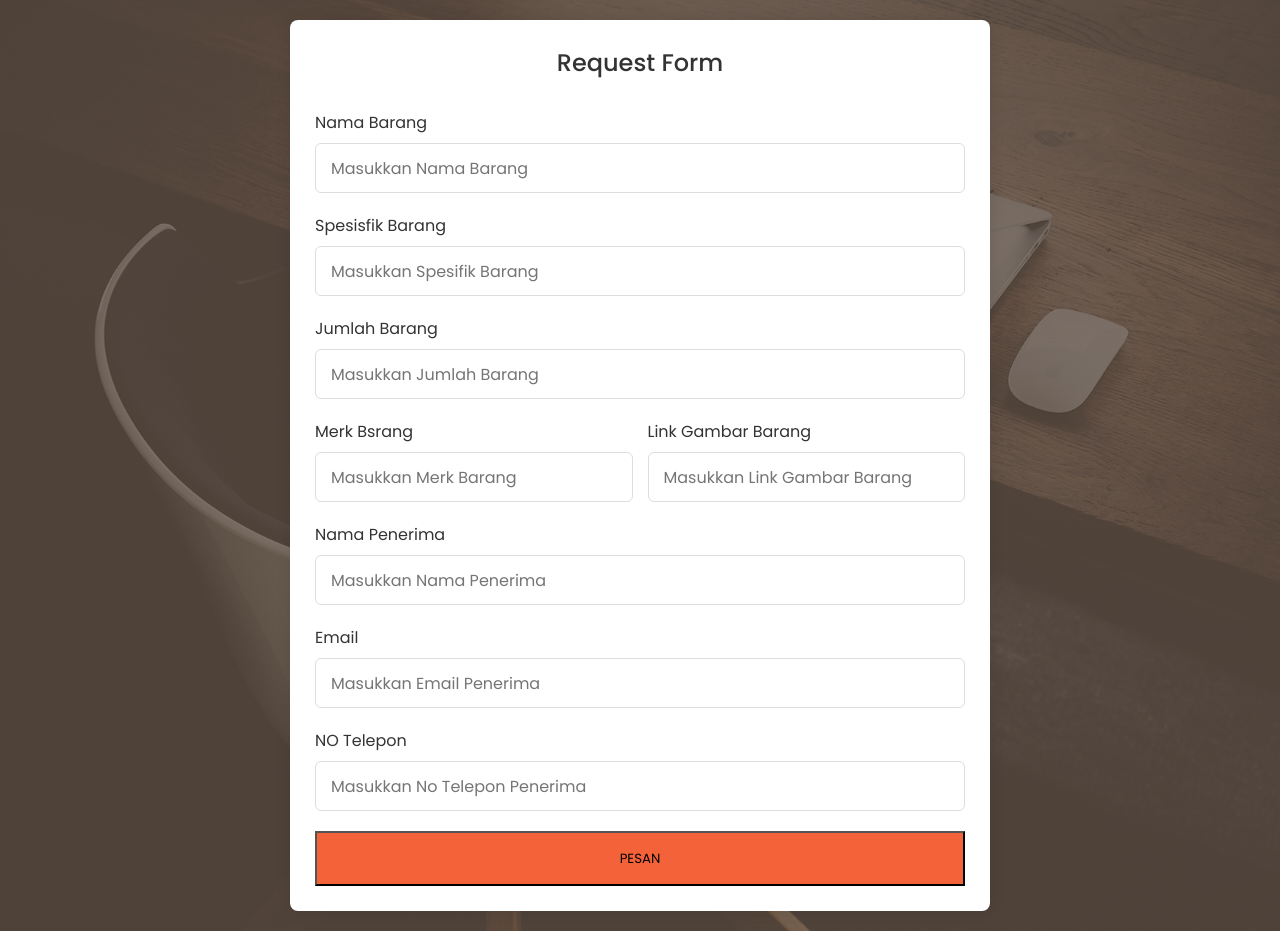
After one commit to NovaRamadhana/entahjastip, a CodeIgniter app: page /database/Request in a window 1280 px wide. The commit adds this page. Run offline with CodeIgniter, Linux system fonts and the light colour scheme; data that the repository does not hold is empty.

Commit message:
Update request page

```diff
--- /dev/null
+++ b/application/controllers/Request.php
@@ -0,0 +1,69 @@
+<?php
+
+class Request extends CI_Controller
+{
+    function __construct()
+    {
+        parent::__construct();
+        $this->load->model('request_m');
+	    $this->load->model('Navbar');
+    }
+
+    //menampilkan data mahasiswa
+    function index()
+    {
+        //ambil data dari model
+        $data['judul'] = "ReQuest Form";
+        $data['request_produk'] = $this->request_m->get_request();
+	    $data['kategori'] = $this->Navbar->getCategories();
+        //ambil template tampilan dari view
+        $this->load->view('request_v', $data);
+    }
+
+    // function insert()
+    // {
+    //     if ($this->input->post()) {
+    //         $data_input_user = $this->input->post();
+    //         //print_r($data_input_user);
+    //         //exit;
+    //         $result =  $this->TanamanModel->insert_tanaman($data_input_user);
+    //         if ($result > 0) {
+    //             //sukses
+    //             $this->session->set_flashdata('msg', '<div class="alert alert-success" role="alert">
+    //             Success! Data berhasil disimpan
+    //           </div>
+    //           ');
+    //         } else {
+    //             //err
+    //             $this->session->set_flashdata('msg', '<div class="alert alert-danger" role="alert">
+    //             Error! Data gagal disimpan
+    //           </div>
+    //           ');
+    //         }
+    //         redirect('tanaman/index');
+    //     } else {
+    //         $data['judul'] = "INPUT DATA TANAMAN";
+    //         $this->load->view('tanaman/v_form', $data);
+    //     }
+    // }
+
+    // public function update($kode = null)
+    // {
+    //     if ($this->input->post()) {
+    //         //proses update
+    //         $update_data = $this->input->post();
+    //         $this->TanamanModel->update($update_data);
+    //         redirect('tanaman');
+    //     } else {
+    //         $data['judul'] = "UPDATE DATA TANAMAN";
+    //         $data['tanaman'] = $this->TanamanModel->get_one($kode);
+    //         $this->load->view('tanaman/v_update', $data);
+    //     }
+    // }
+
+    // function delete($kode)
+    // {
+    //     $this->TanamanModel->delete($kode);
+    //     redirect('tanaman');
+    // }
+}
--- /dev/null
+++ b/application/models/request_m.php
@@ -0,0 +1,79 @@
+<?php
+
+class request_m extends CI_Model
+{
+    function __construct()
+    {
+        parent::__construct();
+    }
+
+    function get_request()
+    {
+        //pakai RAW SQL
+        //---------------
+        // $sql = "SELECT * FROM mhs";
+        // $data = $this->db->query($sql);
+        // return $data->result();
+
+        //pakai Query Builder
+        return $this->db->get('request_produk')->result();
+        // SELECT * FROM mhs
+    }
+
+    // function insert_tanaman($data)
+    // {
+    //     //$sql = "INSERT INTO mhs VALUES (?,?,?,?)";
+    //     //$this->db->query($sql, array($data['nrp'], $data['nama'], $data['jenis_kelamin'], $data['alamat']));
+
+    //     $insert_data = array(
+    //         'kode' => $data['kode'],
+    //         'nama' => $data['nama'],
+    //         'kategori' => $data['kategori'],
+    //         'tanggal_tanam' => $data['tanggal_tanam'],
+    //         'ukuran' => $data['ukuran'],
+    //         'jenis_pupuk' => $data['jenis_pupuk']
+    //     );
+
+    //     $this->db->insert('acaya_tanaman', $insert_data);
+    //     return $this->db->affected_rows();
+    // }
+
+    // function get_one($kode)
+    // {
+    //     // $sql = "SELECT * FROM mhs WHERE nrp = ?";
+    //     // $data = $this->db->query($sql, array($nrp));
+    //     // return $data->result();
+
+    //     //return $this->db->get_where('mhs', array('nrp' => $nrp))->result();
+    //     $this->db->where('kode', $kode);
+    //     return $this->db->get('acaya_tanaman')->result();
+    // }
+
+    // function update($data)
+    // {
+    //     // $sql = "UPDATE mhs
+    //     //         SET nama = ?, jenis_kelamin = ?, alamat = ?
+    //     //         WHERE nrp = ?";
+    //     // $this->db->query($sql, array($data['nama'], $data['jenis_kelamin'], $data['alamat'], $data['nrp']));
+
+    //     $data_update = array(
+    //         'nama' => $data['nama'],
+    //         'kategori' => $data['kategori'],
+    //         'tanggal_tanam' => $data['tanggal_tanam'],
+    //         'ukuran' => $data['ukuran'],
+    //         'jenis_pupuk' => $data['jenis_pupuk']
+    //     );
+
+    //     $this->db->where('kode', $data['kode']);
+    //     $this->db->update('acaya_tanaman', $data_update);
+    // }
+
+    // function delete($kode)
+    // {
+    //     // $sql = "DELETE FROM mhs WHERE nrp = ?";
+    //     // $this->db->query($sql, array($nrp));
+
+    //     $this->db->where('kode', $kode);
+    //     $this->db->delete('acaya_tanaman');
+    // }
+}
--- a/application/views/home_v.php
+++ b/application/views/home_v.php
@@ -45,7 +45,7 @@
                         <h2 class="text-white mt-0">We've got what you need!</h2>
                         <hr class="divider divider-light" />
                         <p class="text-white-75 mb-4">Pesan apa yang anda inginkan semua tersedia, tidak ada di pilihan? kami bawakan!</p>
-                        <a class="btn btn-light btn-xl" href="#services">Request!</a>
+                        <a class="btn btn-light btn-xl" href="<?php echo base_url('Request')?>">Request!</a>
                     </div>
                 </div>
             </div>
--- /dev/null
+++ b/application/views/request_v.php
@@ -0,0 +1,67 @@
+<!DOCTYPE html>
+<html lang="en">
+
+<head>
+    <meta charset="UTF-8">
+    <meta name="viewport" content="width=device-width, initial-scale=1.0">
+    <title>Request-Frorm</title>
+    <link rel="stylesheet" href="assets/css/style.css" >
+</head>
+
+<body>
+    <section class="container">
+        <header class="hege">
+            Request Form
+        </header>
+        <form action="#" class="form">
+            <!-- informasi barang  -->
+            <div class="input-box">
+                <label for="#">Nama Barang</label>
+                <input type="text" placeholder="Masukkan Nama Barang">
+            </div>
+
+            <div class="input-box">
+                <label for="#">Spesisfik Barang</label>
+                <input type="text" placeholder="Masukkan Spesifik Barang">
+            </div>
+
+            <div class="input-box">
+                <label for="#">Jumlah Barang</label>
+                <input type="number" placeholder="Masukkan Jumlah Barang">
+            </div>
+
+            <div class="column">
+                <div class="input-box">
+                    <label for="#">Merk Bsrang</label>
+                    <input type="text" placeholder="Masukkan Merk Barang">
+                </div>
+
+                <div class="input-box">
+                    <label for="#">Link Gambar Barang</label>
+                    <input type="text" placeholder="Masukkan Link Gambar Barang">
+                </div>
+            </div>
+
+            <!-- infromasi pembeli -->
+            <div class="input-box">
+                <label for="#">Nama Penerima</label>
+                <input type="text" placeholder="Masukkan Nama Penerima">
+            </div>
+
+            <div class="input-box">
+                <label for="#">Email</label>
+                <input type="text" placeholder="Masukkan Email Penerima">
+            </div>
+
+            <div class="input-box">
+                <label for="#">NO Telepon</label>
+                <input type="number" placeholder="Masukkan No Telepon Penerima">
+            </div>
+
+            <button>PESAN</button>
+        </form>
+    </section>
+
+</body>
+
+</html>
--- /dev/null
+++ b/assets/css/style.css
@@ -0,0 +1,71 @@
+@import url('https://fonts.googleapis.com/css2?family=Poppins:wght@300;400;500;600&display=swap');
+* {
+    margin: 0;
+    padding: 0;
+    box-sizing: border-box;
+    font-family: 'Poppins', sans-serif;
+}
+
+body {
+    display: flex;
+    align-items: center;
+    justify-content: center;
+    padding: 20px;
+    background: linear-gradient(to bottom, rgba(92, 77, 66, 0.8) 0%, rgba(92, 77, 66, 0.8) 100%), url('../../assets/img/bg-masthead.jpg');
+    background-size: cover;
+}
+
+.container {
+    position: relative;
+    max-width: 700px;
+    width: 100%;
+    background: #fff;
+    padding: 25px;
+    border-radius: 8px;
+    box-shadow: 0 0 15px rgba(0, 0, 0, 0.1);
+}
+
+.container header {
+    font-size: 1.5rem;
+    color: #333;
+    font-weight: 500;
+    text-align: center;
+}
+
+.container .form {
+    margin-top: 30px;
+}
+
+.form .input-box {
+    width: 100%;
+    margin-top: 20px;
+}
+
+.input-box label {
+    color: #333;
+}
+
+.form .input-box input {
+    position: relative;
+    height: 50px;
+    width: 100%;
+    outline: none;
+    font-size: 1rem;
+    color: #707070;
+    margin-top: 8px;
+    border: 1px solid #ddd;
+    border-radius: 6px;
+    padding: 0 15px;
+}
+
+.form .column {
+    display: flex;
+    column-gap: 15px;
+}
+
+.form button {
+    height: 55px;
+    width: 100%;
+    background-color: #f4623a;
+    margin-top: 20px;
+}
```
